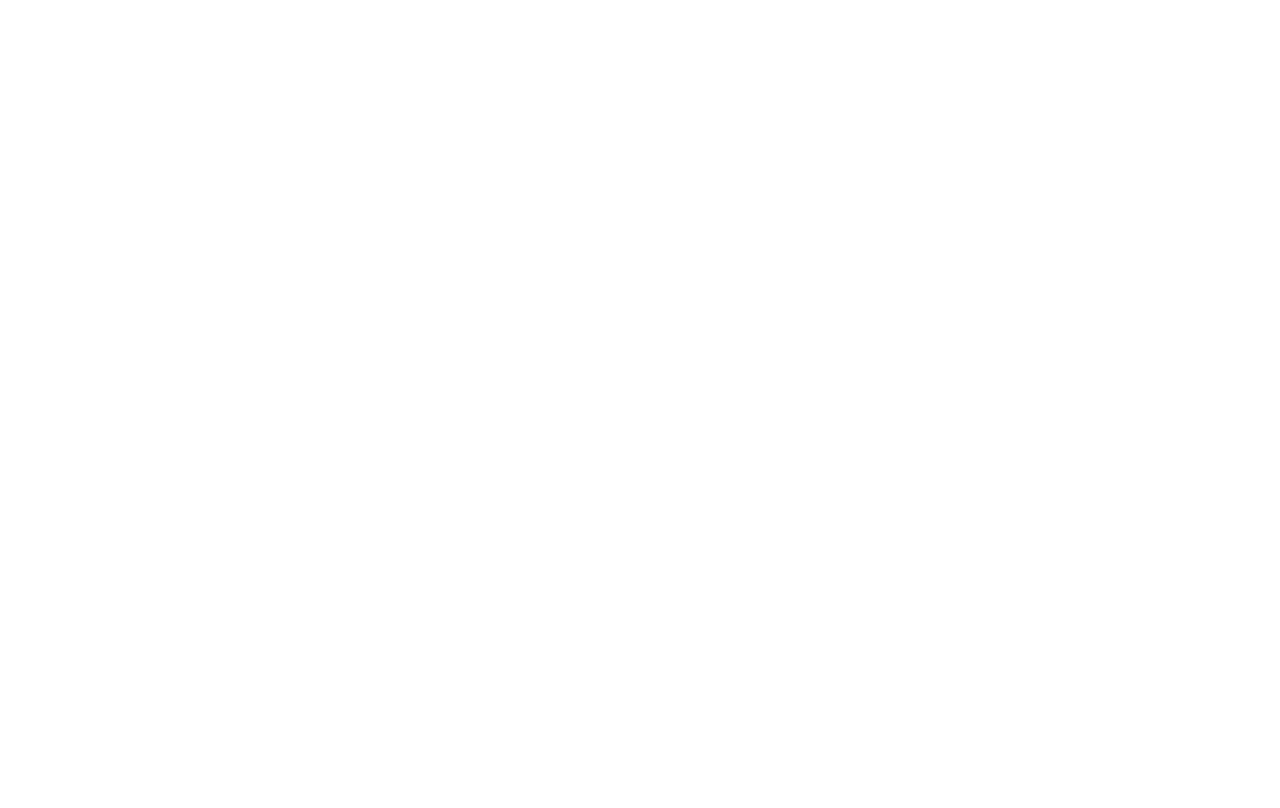
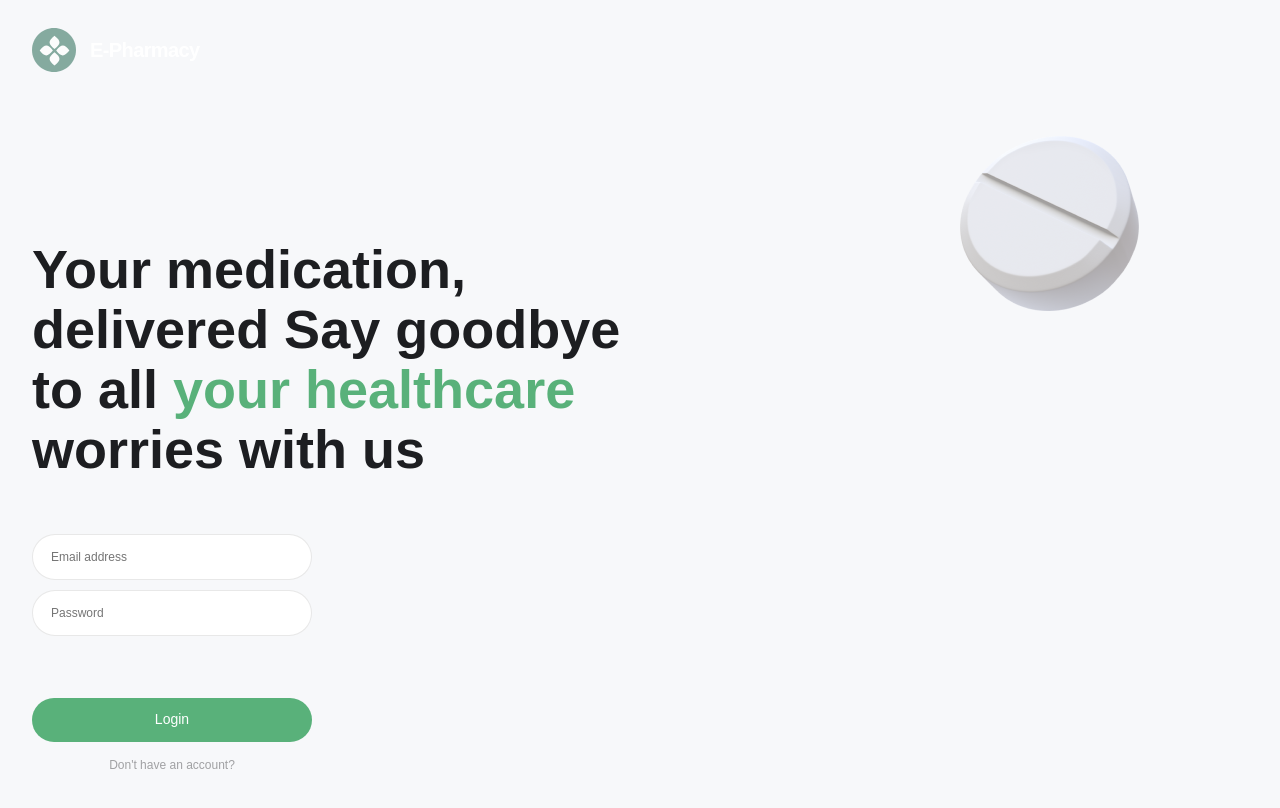
Before and after one commit to DianaKryzhanivska/E-Pharmacy, a React (Create React App) app: page /E-Pharmacy/login in a window 1280 px wide. Shown: the top 808 px of the page. Built offline with nearby package versions, Linux system fonts and the light colour scheme.

Commit message:
login page template & styles

```diff
--- /dev/null
+++ b/src/components/Login/Login.jsx
@@ -0,0 +1,68 @@
+import React from "react";
+import Logo from "components/Header/Logo/Logo";
+import usualMob from "../../images/pill-mob@1x.png";
+import retinaMob from "../../images/pill-mob@2x.png";
+import usualTab from "../../images/pill-tab@1x.png";
+import retinaTab from "../../images/pill-tab@2x.png";
+import { useMediaQuery } from "react-responsive";
+import {
+  BtnBox,
+  Container,
+  ImgWrapper,
+  LogoWrapper,
+  SubmitBtn,
+  Title,
+  TitleBox,
+} from "components/Register/Register.styled";
+import { NavLink } from "react-router-dom";
+import { InputBox, MainWrapper } from "./Login.styled";
+
+const Login = () => {
+  const isMobile = useMediaQuery({ query: "(max-width: 767px)" });
+  const isTabletOrDesktop = useMediaQuery({
+    query: "(min-width: 768px)",
+  });
+  return (
+    <>
+      <Container>
+        <LogoWrapper>
+          <Logo />
+        </LogoWrapper>
+        <MainWrapper>
+          <TitleBox>
+            <Title>
+              Your medication, delivered Say goodbye to all{" "}
+              <span>your healthcare</span> worries with us
+            </Title>
+            <ImgWrapper>
+              {isMobile && (
+                <img
+                  srcSet={`${usualMob} 1x, ${retinaMob} 2x`}
+                  alt="illustration"
+                />
+              )}
+              {isTabletOrDesktop && (
+                <img
+                  srcSet={`${usualTab} 1x, ${retinaTab} 2x`}
+                  alt="illustration"
+                />
+              )}
+            </ImgWrapper>
+          </TitleBox>
+          <form>
+            <InputBox>
+              <input type="text" placeholder="Email address" />
+              <input type="password" placeholder="Password" />
+            </InputBox>
+            <BtnBox>
+              <SubmitBtn type="submit">Login</SubmitBtn>
+              <NavLink to="/register">Don't have an account?</NavLink>
+            </BtnBox>
+          </form>
+        </MainWrapper>
+      </Container>
+    </>
+  );
+};
+
+export default Login;
--- /dev/null
+++ b/src/components/Login/Login.styled.js
@@ -0,0 +1,34 @@
+import styled from "styled-components";
+
+export const MainWrapper = styled.div`
+  @media only screen and (min-width: 1440px) {
+    display: flex;
+    gap: 150px;
+  }
+`;
+
+export const InputBox = styled.div`
+  display: flex;
+  flex-direction: column;
+  gap: 10px;
+  margin-bottom: 128px;
+
+  & input {
+    padding: 13px 18px;
+    border-radius: 60px;
+    border: 1px solid rgba(29, 30, 33, 0.1);
+    background: ${({ theme }) => theme.colors.white};
+    color: rgba(29, 30, 33, 0.4);
+    font-size: 12px;
+    font-weight: 400;
+    line-height: 1.5em;
+  }
+
+  @media only screen and (min-width: 768px) {
+    margin-bottom: 62px;
+
+    & input {
+      width: 280px;
+    }
+  }
+`;
--- a/src/components/Register/Register.styled.js
+++ b/src/components/Register/Register.styled.js
@@ -12,7 +12,7 @@
     padding-right: 122px;
   }
 
-  @media only screen and (min-width: 768px) {
+  @media only screen and (min-width: 1440px) {
     padding: 28px 98px 262px 100px;
   }
 `;
--- a/src/pages/LoginPage.jsx
+++ b/src/pages/LoginPage.jsx
@@ -1,7 +1,12 @@
+import Login from "components/Login/Login";
 import React from "react";
 
 const LoginPage = () => {
-  return <div></div>;
+  return (
+    <>
+      <Login />
+    </>
+  );
 };
 
 export default LoginPage;
```
